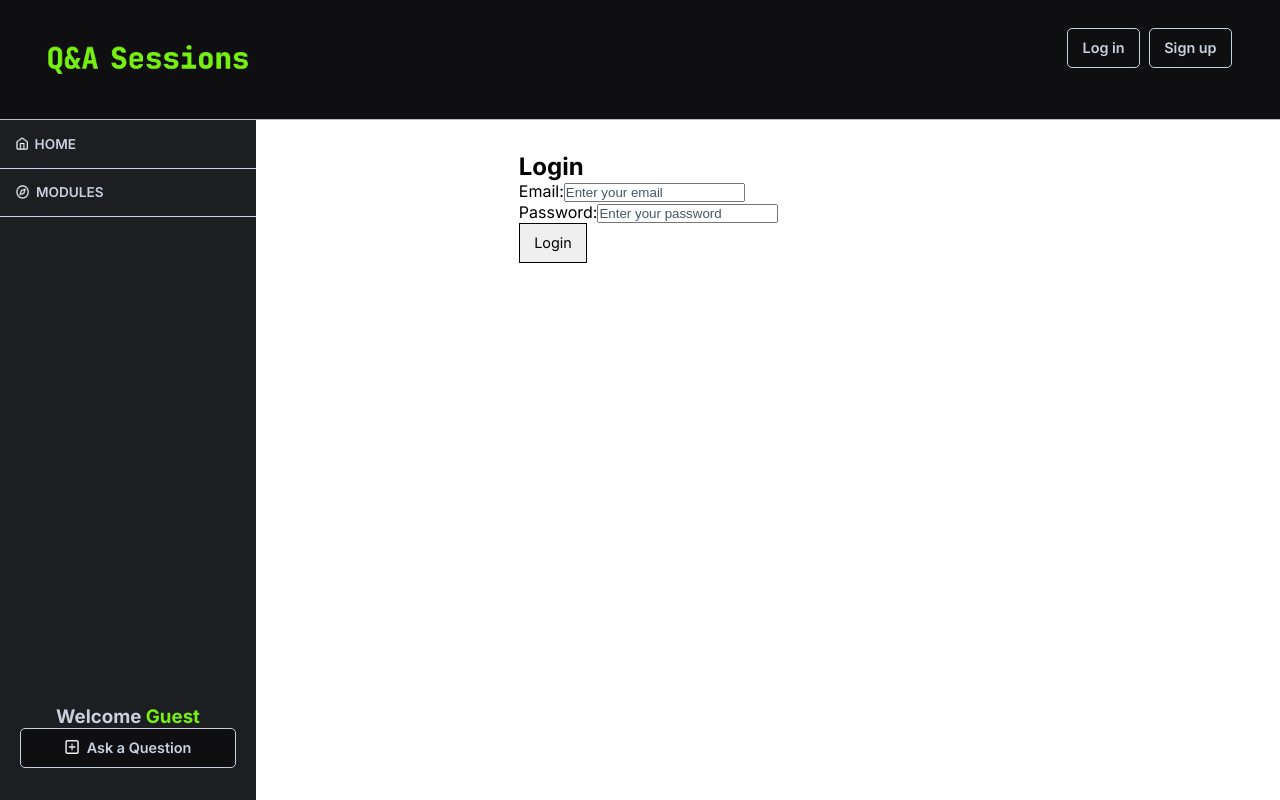
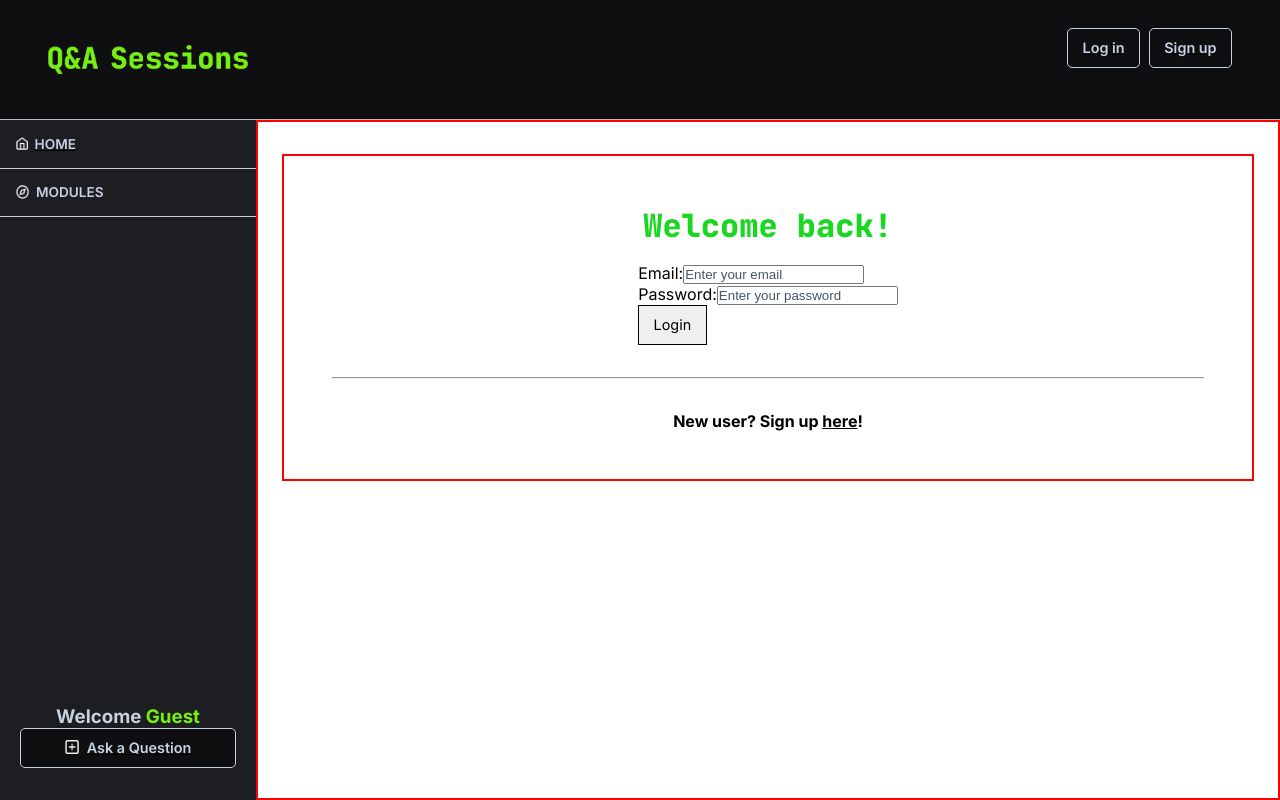
Before and after one commit to Lenindelrionicaragua/Q-And-A, a React app in the folder client/: page /user/login in a window 1280 px wide. Built offline with nearby package versions, Linux system fonts and the light colour scheme.

Commit message:
Initial layout for Login page.

```diff
--- a/client/src/App.css
+++ b/client/src/App.css
@@ -23,7 +23,7 @@ body {
 #root {
   height: 100%;
   display: grid;
-  grid-template-columns: auto auto auto;
+  grid-template-columns: 20vw 40vw 40vw;
   grid-template-rows: 15vh 85vh;
   grid-template-areas:
     "header header header"
--- /dev/null
+++ b/client/src/components/LoginForm/LoginForm.css
@@ -0,0 +1,4 @@
+#loginForm {
+  margin: 1em;
+  margin-bottom: 2em;
+}
--- a/client/src/components/LoginForm/LoginForm.jsx
+++ b/client/src/components/LoginForm/LoginForm.jsx
@@ -1,3 +1,4 @@
+import "./LoginForm.css";
 import React, { useState, useEffect } from "react";
 import PropTypes from "prop-types";
 import { logInfo } from "../../../../server/src/util/logging";
@@ -72,10 +73,8 @@ const LoginForm = ({ onLogin }) => {
   }, []);
 
   return (
-    <div>
-      <h2>Login</h2>
-      {statusComponent}
-      <form onSubmit={handleSubmit}>
+    <>
+      <form id="loginForm" onSubmit={handleSubmit}>
         <label htmlFor="email">
           Email:
           <input
@@ -105,9 +104,10 @@ const LoginForm = ({ onLogin }) => {
         <button type="submit" disabled={isLoading}>
           {isLoading ? "Logging in..." : "Login"}
         </button>
-        {isLoading && <p>Loading...</p>}
+        {/* {isLoading && <p>Loading...</p>} */}
+        {statusComponent}
       </form>
-    </div>
+    </>
   );
 };
 
--- /dev/null
+++ b/client/src/pages/LoginPage/LoginPage.css
@@ -0,0 +1,38 @@
+@import url("https://fonts.googleapis.com/css2?family=JetBrains+Mono:ital,wght@0,100;0,200;0,300;0,400;0,500;0,600;0,700;0,800;1,100;1,200;1,300;1,400;1,500;1,600;1,700;1,800&display=swap");
+
+.MuiBox-root {
+  border: red 2px solid;
+}
+
+#logInPage {
+  border: red 2px solid;
+  padding: 3em;
+  display: flex;
+  flex-direction: column;
+  justify-content: center;
+  align-items: center;
+}
+
+#logInPage hr {
+  width: 100%;
+}
+
+#logInPage h1 {
+  font-family: "JetBrains Mono", monospace;
+  color: #1ad721;
+  font-weight: 800;
+}
+
+#logInPage h2 {
+  font-size: 1em;
+  margin-top: 2em;
+}
+
+a {
+  color: black;
+  text-decoration: underline;
+}
+
+a:hover {
+  color: #54c834;
+}
--- a/client/src/pages/LoginPage/LoginPage.jsx
+++ b/client/src/pages/LoginPage/LoginPage.jsx
@@ -1,6 +1,7 @@
+import "./LoginPage.css";
 import React from "react";
 import LoginForm from "../../components/LoginForm/LoginForm";
-import { useNavigate } from "react-router-dom";
+import { Link, useNavigate } from "react-router-dom";
 import { logError, logInfo } from "../../../../server/src/util/logging";
 
 const LoginPage = () => {
@@ -19,7 +20,16 @@ const LoginPage = () => {
     }
   };
 
-  return <LoginForm onLogin={handleLogin} />;
+  return (
+    <div id="logInPage">
+      <h1>Welcome back!</h1>
+      <LoginForm onLogin={handleLogin} />
+      <hr></hr>
+      <h2>
+        New user? Sign up <Link to="/sign-up">here</Link>!
+      </h2>
+    </div>
+  );
 };
 
 export default LoginPage;
```
